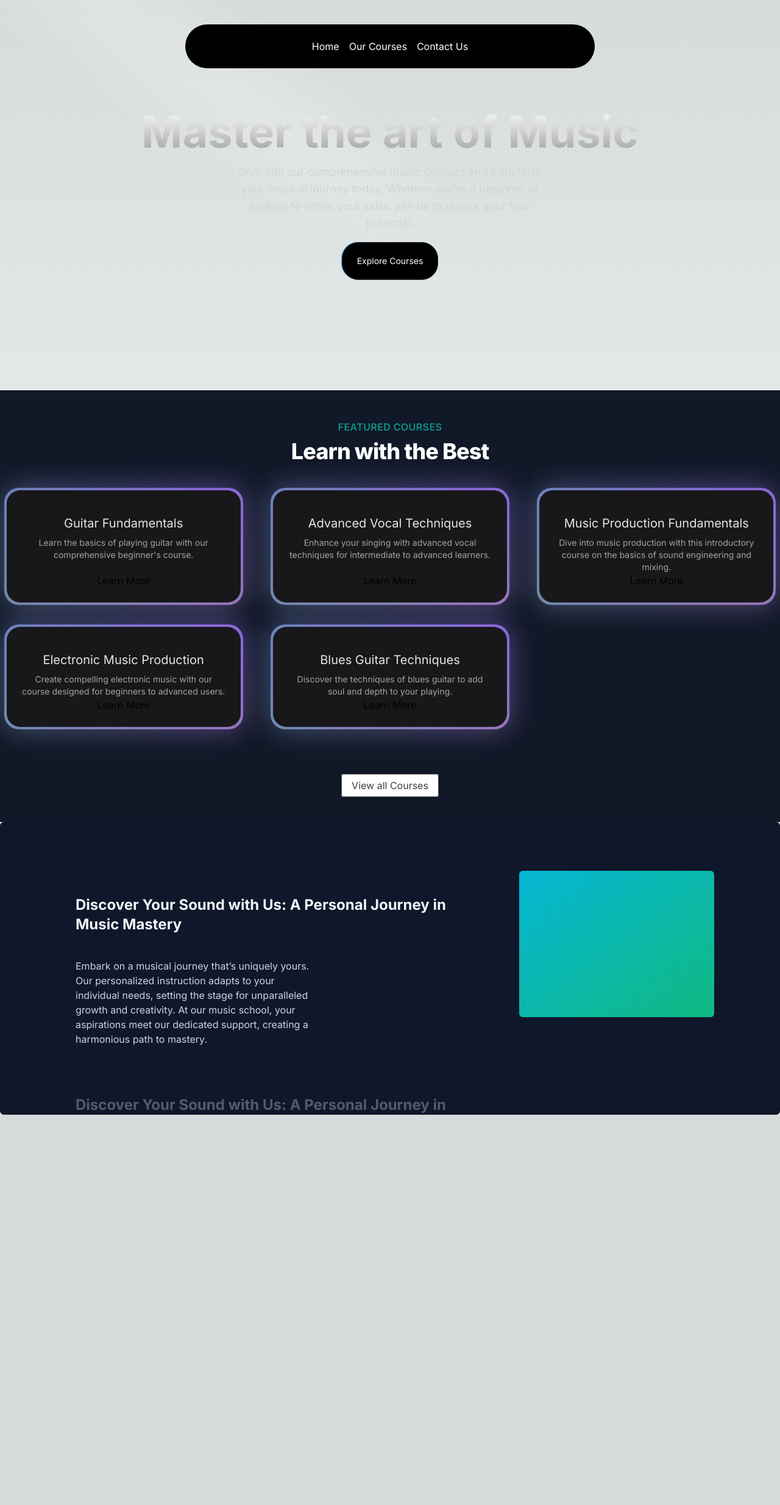
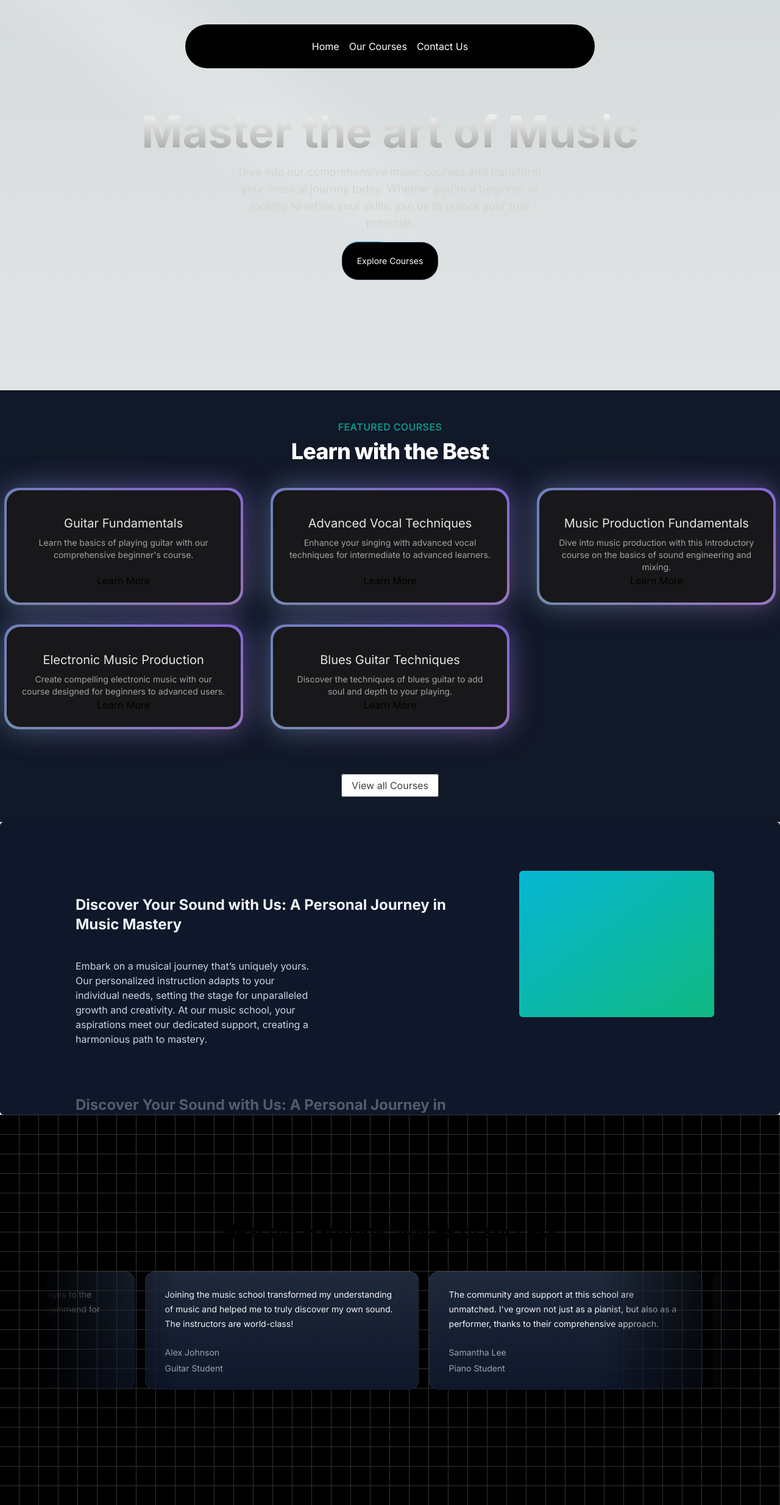
Before and after one commit to vivekx01/MusicNext, a Next.js app: page / in a window 1280 px wide. Shown: the whole page at 61% size. Before the commit the page ends 1828 px from the top, so only its background shows below. Built offline with nearby package versions, Linux system fonts and the light colour scheme.

Commit message:
testimonial_cards_added

```diff
--- a/package.json
+++ b/package.json
@@ -11,6 +11,7 @@
   "dependencies": {
     "clsx": "^2.1.0",
     "framer-motion": "^11.0.28",
+    "mini-svg-data-uri": "^1.4.4",
     "next": "14.2.1",
     "react": "^18",
     "react-dom": "^18",
--- a/src/app/page.tsx
+++ b/src/app/page.tsx
@@ -1,5 +1,6 @@
 import FeaturedCourses from "@/components/FeaturedCourses";
 import HeroSection from "@/components/HeroSection";
+import TestimonialCards from "@/components/TestimonialCards";
 import WhyChooseUs from "@/components/WhyChooseUs";
 
 function Home() {
@@ -8,6 +9,7 @@
       <HeroSection></HeroSection>
       <FeaturedCourses></FeaturedCourses>
       <WhyChooseUs></WhyChooseUs>
+      <TestimonialCards></TestimonialCards>
     </div>
   );
 }
--- /dev/null
+++ b/src/components/TestimonialCards.tsx
@@ -0,0 +1,54 @@
+import React from 'react'
+import { InfiniteMovingCards } from "./ui/infinite-moving-cards";
+
+const musicSchoolTestimonials = [
+    {
+      quote:
+        'Joining the music school transformed my understanding of music and helped me to truly discover my own sound. The instructors are world-class!',
+      name: 'Alex Johnson',
+      title: 'Guitar Student',
+    },
+    {
+      quote:
+        "The community and support at this school are unmatched. I've grown not just as a pianist, but also as a performer, thanks to their comprehensive approach.",
+      name: 'Samantha Lee',
+      title: 'Piano Student',
+    },
+    {
+      quote:
+        "This school offered me the tools and confidence to take my singing to the next level. I'm endlessly grateful for the personalized coaching.",
+      name: 'Michael Chen',
+      title: 'Vocal Student',
+    },
+    {
+      quote:
+        'As a violinist, finding the right mentor can be challenging, but this school matched me with a teacher who truly understands my goals and challenges.',
+      name: 'Emily Taylor',
+      title: 'Violin Student',
+    },
+    {
+      quote:
+        'The production courses here opened my eyes to the intricacies of music production. Highly recommend for any aspiring producers!',
+      name: 'Chris Morales',
+      title: 'Music Production Student',
+    },
+  ];
+
+function TestimonialCards() {
+  return (
+    <div className="h-[40rem] w-full dark:bg-black dark:bg-grid-white/[0.2] relative flex flex-col items-center justify-center overflow-hidden">
+        <h2 className="text-3xl font-bold text-center mb-8 z-10">Hear our Harmony: Voices of success</h2>
+        <div className="flex justify-center w-full overflow-hidden px-4 sm:px-6 lg:px-8">
+            <div className="w-full max-w-6xl">
+            <InfiniteMovingCards
+                items={musicSchoolTestimonials}
+                direction="right"
+                speed="slow"
+      />
+            </div>
+        </div>
+    </div>
+  )
+}
+
+export default TestimonialCards
--- /dev/null
+++ b/src/components/ui/infinite-moving-cards.tsx
@@ -0,0 +1,121 @@
+"use client";
+
+import { cn } from "@/utils/cn";
+import React, { useEffect, useState } from "react";
+
+export const InfiniteMovingCards = ({
+  items,
+  direction = "left",
+  speed = "fast",
+  pauseOnHover = true,
+  className,
+}: {
+  items: {
+    quote: string;
+    name: string;
+    title: string;
+  }[];
+  direction?: "left" | "right";
+  speed?: "fast" | "normal" | "slow";
+  pauseOnHover?: boolean;
+  className?: string;
+}) => {
+  const containerRef = React.useRef<HTMLDivElement>(null);
+  const scrollerRef = React.useRef<HTMLUListElement>(null);
+
+  useEffect(() => {
+    addAnimation();
+  }, []);
+  const [start, setStart] = useState(false);
+  function addAnimation() {
+    if (containerRef.current && scrollerRef.current) {
+      const scrollerContent = Array.from(scrollerRef.current.children);
+
+      scrollerContent.forEach((item) => {
+        const duplicatedItem = item.cloneNode(true);
+        if (scrollerRef.current) {
+          scrollerRef.current.appendChild(duplicatedItem);
+        }
+      });
+
+      getDirection();
+      getSpeed();
+      setStart(true);
+    }
+  }
+  const getDirection = () => {
+    if (containerRef.current) {
+      if (direction === "left") {
+        containerRef.current.style.setProperty(
+          "--animation-direction",
+          "forwards"
+        );
+      } else {
+        containerRef.current.style.setProperty(
+          "--animation-direction",
+          "reverse"
+        );
+      }
+    }
+  };
+  const getSpeed = () => {
+    if (containerRef.current) {
+      if (speed === "fast") {
+        containerRef.current.style.setProperty("--animation-duration", "20s");
+      } else if (speed === "normal") {
+        containerRef.current.style.setProperty("--animation-duration", "40s");
+      } else {
+        containerRef.current.style.setProperty("--animation-duration", "80s");
+      }
+    }
+  };
+  return (
+    <div
+      ref={containerRef}
+      className={cn(
+        "scroller relative z-20  max-w-7xl overflow-hidden  [mask-image:linear-gradient(to_right,transparent,white_20%,white_80%,transparent)]",
+        className
+      )}
+    >
+      <ul
+        ref={scrollerRef}
+        className={cn(
+          " flex min-w-full shrink-0 gap-4 py-4 w-max flex-nowrap",
+          start && "animate-scroll ",
+          pauseOnHover && "hover:[animation-play-state:paused]"
+        )}
+      >
+        {items.map((item, idx) => (
+          <li
+            className="w-[350px] max-w-full relative rounded-2xl border border-b-0 flex-shrink-0 border-slate-700 px-8 py-6 md:w-[450px]"
+            style={{
+              background:
+                "linear-gradient(180deg, var(--slate-800), var(--slate-900)",
+            }}
+            key={item.name}
+          >
+            <blockquote>
+              <div
+                aria-hidden="true"
+                className="user-select-none -z-1 pointer-events-none absolute -left-0.5 -top-0.5 h-[calc(100%_+_4px)] w-[calc(100%_+_4px)]"
+              ></div>
+              <span className=" relative z-20 text-sm leading-[1.6] text-gray-100 font-normal">
+                {item.quote}
+              </span>
+              <div className="relative z-20 mt-6 flex flex-row items-center">
+                <span className="flex flex-col gap-1">
+                  <span className=" text-sm leading-[1.6] text-gray-400 font-normal">
+                    {item.name}
+                  </span>
+                  <span className=" text-sm leading-[1.6] text-gray-400 font-normal">
+                    {item.title}
+                  </span>
+                </span>
+              </div>
+            </blockquote>
+          </li>
+        ))}
+      </ul>
+    </div>
+  );
+};
--- a/tailwind.config.ts
+++ b/tailwind.config.ts
@@ -1,4 +1,6 @@
 import type { Config } from "tailwindcss";
+const svgToDataUri = require("mini-svg-data-uri");
+
 const colors = require("tailwindcss/colors");
 const {
   default: flattenColorPalette,
@@ -14,9 +16,15 @@
   theme: {
     extend: {
       animation: {
+        scroll: "scroll var(--animation-duration, 40s) var(--animation-direction, forwards) linear infinite",
         spotlight: "spotlight 2s ease .75s 1 forwards",
       },
       keyframes: {
+        scroll: {
+          to: {
+            transform: "translate(calc(-50% - 0.5rem))",
+          },
+        },
         spotlight: {
           "0%": {
             opacity: '0',
@@ -37,8 +45,32 @@
   },
   plugins: [
     addVariablesForColors,
+    addSvgPatterns
   ],
 };
+
+function addSvgPatterns({ matchUtilities, theme }: any) {
+  matchUtilities(
+    {
+      "bg-grid": (value: any) => ({
+        backgroundImage: `url("${svgToDataUri(
+          `<svg xmlns="http://www.w3.org/2000/svg" viewBox="0 0 32 32" width="32" height="32" fill="none" stroke="${value}"><path d="M0 .5H31.5V32"/></svg>`
+        )}")`,
+      }),
+      "bg-grid-small": (value: any) => ({
+        backgroundImage: `url("${svgToDataUri(
+          `<svg xmlns="http://www.w3.org/2000/svg" viewBox="0 0 32 32" width="8" height="8" fill="none" stroke="${value}"><path d="M0 .5H31.5V32"/></svg>`
+        )}")`,
+      }),
+      "bg-dot": (value: any) => ({
+        backgroundImage: `url("${svgToDataUri(
+          `<svg xmlns="http://www.w3.org/2000/svg" viewBox="0 0 32 32" width="16" height="16" fill="none"><circle fill="${value}" id="pattern-circle" cx="10" cy="10" r="1.6257413380501518"></circle></svg>`
+        )}")`,
+      }),
+    },
+    { values: flattenColorPalette(theme("backgroundColor")), type: "color" }
+  );
+}
 
 // This plugin adds each Tailwind color as a global CSS variable, e.g. var(--gray-200).
 function addVariablesForColors({ addBase, theme }: any) {
```
Also changed, not shown: 1 other file (tests, documents, lock files or other folders).
